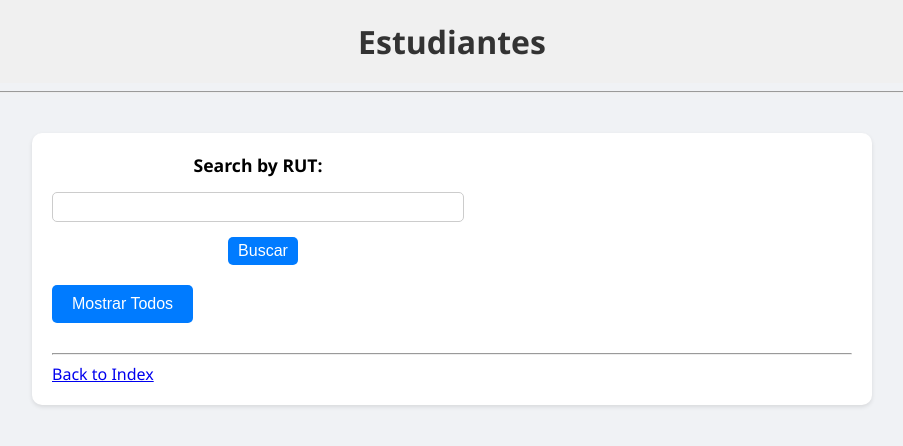
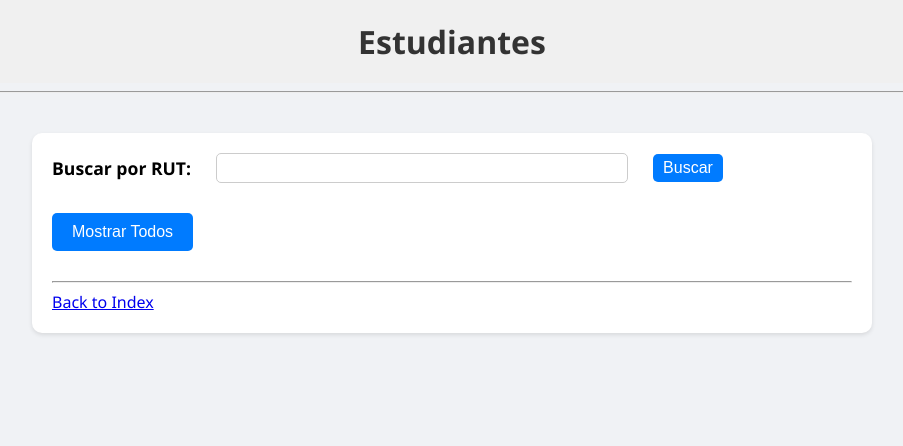
Before and after one commit to Sady-GuzmanT/Instrumentos-MongoFlask-DB2, a Flask app: page /students in a window 1280 px wide. Shown: the top 446 px of the page, without its empty margins (188-1091 px from the left). Run offline with Flask 3, Linux system fonts and the light colour scheme; data that the repository does not hold is empty.

Commit message:
Arregla formato Estudiantes

```diff
--- a/templates/prestamos.html
+++ b/templates/prestamos.html
@@ -49,7 +49,7 @@
                             <p><strong>Nombre:</strong> {{ prestamo.instrumento.nombre }}</p>
                             <p><strong>Marca:</strong> {{ prestamo.instrumento.marca }}</p>
                             <p><strong>Estado:</strong> {{ prestamo.instrumento.estado }}</p>
-                            <p><strong>Avaluo:</strong> {{ prestamo.instrumento.avaluo }}</p>
+                            <p><strong>Avaluo:</strong> $ {{ prestamo.instrumento.avaluo }}</p>
                         </div>
                     {% endif %}
                 </div>
--- a/templates/students.html
+++ b/templates/students.html
@@ -41,6 +41,13 @@
         .details {
             display: none;
         }
+
+        .form-container form {
+            display: flex;
+            align-items: center;
+            flex-direction: row; /* Remove this line */
+            margin-right: 10px;
+        }
     </style>
 </head>
 <body>
@@ -50,12 +57,13 @@
         <div class="form-container">
             <!-- Search form -->
             <form method="post" action="{{ url_for('view_students') }}" class="form-group">
-                <label for="query">Search by RUT:</label>
+                <label for="query">Buscar por RUT:</label>
                 <input type="text" name="query" id="query">
                 <button type="submit">Buscar</button>
             </form>
             <!-- End of search form -->
-
+        </div>
+        <div class="form-container">
             <!-- Show All button -->
             <form method="get" action="{{ url_for('view_students') }}" class="show-all-button">
                 <button type="submit">Mostrar Todos</button>
```
